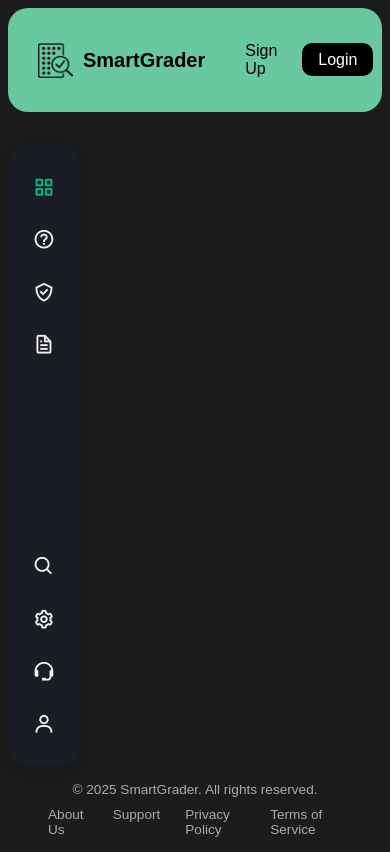
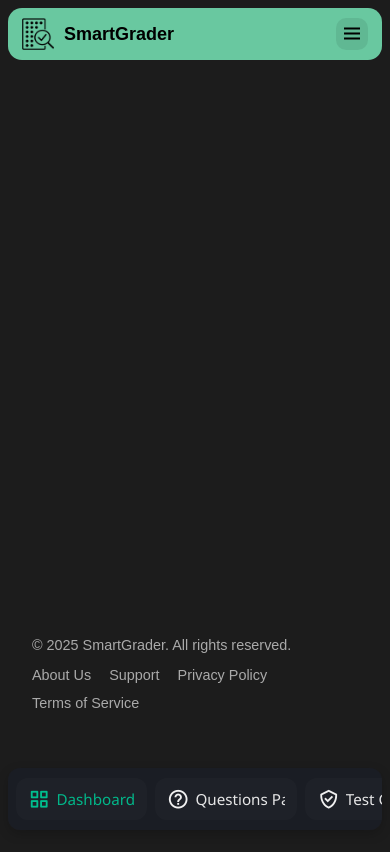
Before and after one commit to StoicaAndreiMarius/smartgrader, a Django app: page / in a window 390 px wide. After the commit the page ends 809 px from the top, so only its background shows below. Run offline with Django 5.2, Linux system fonts and the light colour scheme; parts of the project's set-up code (start-up, migrations or seed data) failed here and were passed over.

Commit message:
made sidebar, navbar and footer responsive (made footer responsive is an exageration since it displays kind of weird above the sidebar that actually becomes a bottom bar on smaller screens)

```diff
--- a/smartgrader_app/static/css/footer.css
+++ b/smartgrader_app/static/css/footer.css
@@ -69,3 +69,26 @@
     color: var(--text-secondary, #aaaaaa);
     font-size: 0.85em;
 }
+
+@media (max-width: 900px) {
+    .footer-content {
+        padding: 0 24px;
+    }
+}
+
+@media (max-width: 640px) {
+    .footer-content {
+        align-items: flex-start;
+        gap: 14px;
+    }
+
+    .footer-links {
+        flex-wrap: wrap;
+        gap: 12px 18px;
+    }
+
+    .footer-link-item,
+    .footer-copyright {
+        font-size: 0.9em;
+    }
+}
--- a/smartgrader_app/static/css/navbar.css
+++ b/smartgrader_app/static/css/navbar.css
@@ -1,11 +1,15 @@
 .navbar {
     background: #69c8a0;
-    width: auto;
+    width: 100%;
     padding: 18px 30px;
     border-radius: 20px;
     display: flex;
     justify-content: space-between;
     align-items: center;
+    gap: 16px;
+    box-sizing: border-box;
+    position: relative;
+    z-index: 100;
 }
 
 .logo-section {
@@ -31,6 +35,8 @@
     align-items: center;
     gap: 25px;
     list-style: none;
+    margin: 0;
+    padding: 0;
 }
 
 .signup-btn{
@@ -49,3 +55,129 @@
     padding: 8px 16px;
     border-radius: 10px;
 }
+
+.nav-toggle {
+    display: none;
+    align-items: center;
+    justify-content: center;
+    width: 36px;
+    height: 36px;
+    border-radius: 10px;
+    border: none;
+    background: rgba(0, 0, 0, 0.08);
+    color: #000;
+    cursor: pointer;
+    transition: background 0.2s ease, transform 0.2s ease;
+}
+
+.nav-toggle i {
+    font-size: 24px;
+    line-height: 1;
+}
+
+.nav-toggle:hover {
+    background: rgba(0, 0, 0, 0.14);
+}
+
+.nav-toggle:active {
+    transform: translateY(1px);
+}
+
+.nav-toggle:focus-visible {
+    outline: 2px solid #000;
+    outline-offset: 2px;
+}
+
+/* Responsive tweaks */
+@media (max-width: 900px) {
+    .navbar {
+        padding: 14px 18px;
+        flex-wrap: wrap;
+    }
+
+    .logo {
+        width: 32px;
+        height: 32px;
+    }
+
+    .brand {
+        font-size: 18px;
+    }
+
+    .menu {
+        gap: 16px;
+    }
+
+    .login-btn,
+    .signup-btn {
+        font-size: 15px;
+    }
+}
+
+@media (max-width: 820px) {
+    .navbar {
+        gap: 12px;
+    }
+
+    .nav-toggle {
+        display: inline-flex;
+    }
+
+    .menu {
+        position: absolute;
+        top: calc(100% + 8px);
+        right: 0;
+        left: auto;
+        display: none;
+        flex-direction: column;
+        align-items: stretch;
+        gap: 10px;
+        min-width: 50px;
+        padding: 12px 14px;
+        background: linear-gradient(135deg, #69c8a0, #52b88f);
+        border-radius: 14px;
+        box-shadow: 0 18px 40px rgba(0, 0, 0, 0.25);
+        text-align: right;
+    }
+
+    .navbar.menu-open .menu {
+        display: flex;
+    }
+
+    .menu {
+        justify-content: flex-start;
+    }
+
+    .login-btn {
+        padding: 8px 14px;
+    }
+
+    .signup-btn,
+    .login-btn {
+        font-size: 14px;
+        display: inline-block;
+        text-align: center;
+    }
+
+    .menu li {
+        width: 100%;
+    }
+}
+
+@media (max-width: 480px) {
+    .navbar {
+        align-items: center;
+        padding: 10px 14px;
+        gap: 10px;
+        border-radius: 14px;
+    }
+
+    .nav-toggle {
+        width: 32px;
+        height: 32px;
+    }
+
+    .login-btn {
+        padding: 8px 12px;
+    }
+}
--- a/smartgrader_app/static/css/sidebar.css
+++ b/smartgrader_app/static/css/sidebar.css
@@ -9,6 +9,7 @@
     display: flex;
     flex-direction: column;
     justify-content: space-between; /* Pushes top and bottom sections apart when tall enough */
+    gap: 10px;
     overflow: hidden;
     transition: width 0.25s ease, padding 0.25s ease;
 
@@ -36,6 +37,12 @@
     list-style: none;
     padding: 0;
     margin: 0;
+    display: flex;
+    flex-direction: column;
+    gap: 6px;
+}
+
+.sidebar .sidebar-section {
     display: flex;
     flex-direction: column;
     gap: 6px;
@@ -91,6 +98,86 @@
     pointer-events: auto;
 }
 
+/* Tablet adjustments */
+@media (max-width: 1024px) {
+    .sidebar {
+        top: 12px;
+        margin-top: 1.2em;
+    }
+}
+
+/* Mobile: convert sidebar into a bottom bar that stays open */
+@media (max-width: 768px) {
+    body {
+        padding-bottom: 110px; /* ensure content is not hidden behind the fixed bar */
+    }
+
+    .sidebar {
+        position: fixed;
+        bottom: 14px;
+        top: auto;
+        left: 50%;
+        transform: translateX(-50%);
+        width: calc(100% - 16px);
+        min-height: auto;
+        flex-direction: row;
+        flex-wrap: nowrap;
+        justify-content: flex-start;
+        align-items: center;
+        gap: 8px;
+        padding: 10px 8px;
+        border-radius: 12px;
+        z-index: 50;
+        overflow-x: auto;
+        scrollbar-width: none;
+        -ms-overflow-style: none;
+    }
+
+    .sidebar:hover {
+        width: calc(100% - 16px);
+        padding: 10px 8px;
+    }
+
+    .sidebar::-webkit-scrollbar {
+        display: none;
+    }
+
+    .sidebar .sidebar-section {
+        flex-direction: row;
+        width: auto;
+        gap: 8px;
+    }
+
+    .sidebar .nav-list {
+        flex-direction: row;
+        flex-wrap: nowrap;
+        justify-content: flex-start;
+        width: auto;
+        gap: 8px;
+    }
+
+    .sidebar .nav-link {
+        flex: 0 0 auto;
+        justify-content: center;
+        gap: 6px;
+        padding: 10px 12px;
+        font-size: 0.95rem;
+        background-color: rgba(255, 255, 255, 0.02);
+    }
+
+    .sidebar .nav-link i {
+        margin-right: 0;
+    }
+
+    .sidebar .nav-link span,
+    .sidebar:hover .nav-link span {
+        max-width: 90px;
+        opacity: 0.95;
+        transform: none;
+        pointer-events: auto;
+    }
+}
+
 /* Hover State */
 .sidebar .nav-link:hover {
     background-color: rgba(255, 255, 255, 0.05); /* Subtle hover background */
--- a/smartgrader_app/templates/base.html
+++ b/smartgrader_app/templates/base.html
@@ -1,6 +1,6 @@
 {% load static %}
 <!DOCTYPE html>
-<html lang="en" style="height: 100%;">
+<html lang="en" style="height: 100%; display: flex;">
 <head>
     <meta charset="UTF-8">
     <meta name="viewport" content="width=device-width, initial-scale=1.0">
@@ -14,7 +14,7 @@
     <link rel="stylesheet" href="{% static 'css/sidebar.css' %}">
     <title>{% block title %}SmartGrader{% endblock %}</title>
 </head>
-<body style="display: flex;flex-direction: column; height: 100%; background-color: #1c1c1c;">
+<body style="display: flex; flex-direction: column; background-color: #1c1c1c; flex-grow: 1;">
     {% include 'components/navbar.html' %}
     {% block content %}{% endblock %}
     {% include 'components/footer.html' %}
--- a/smartgrader_app/templates/components/navbar.html
+++ b/smartgrader_app/templates/components/navbar.html
@@ -5,8 +5,50 @@
         <span class="brand">SmartGrader</span>
     </div>
 
+    <button class="nav-toggle" type="button" aria-expanded="false" aria-label="Toggle navigation">
+        <i class='bx bx-menu'></i>
+    </button>
+
     <ul class="menu">
         <li><a href="{% url 'register' %}" class="signup-btn">Sign Up</a></li>
         <li><a href="{% url 'login' %}" class="login-btn">Login</a></li>
     </ul>
 </nav>
+
+<script>
+    document.addEventListener('DOMContentLoaded', function () {
+        const navbar = document.querySelector('.navbar');
+        const toggle = navbar?.querySelector('.nav-toggle');
+        const menu = navbar?.querySelector('.menu');
+
+        if (!navbar || !toggle || !menu) return;
+
+        const closeMenu = () => {
+            navbar.classList.remove('menu-open');
+            toggle.setAttribute('aria-expanded', 'false');
+        };
+
+        toggle.addEventListener('click', function (event) {
+            event.stopPropagation();
+            const isOpen = navbar.classList.toggle('menu-open');
+            toggle.setAttribute('aria-expanded', String(isOpen));
+        });
+
+        document.addEventListener('click', function (event) {
+            const target = event.target;
+            if (!navbar.contains(target)) {
+                closeMenu();
+            }
+        });
+
+        menu.querySelectorAll('a').forEach(function (link) {
+            link.addEventListener('click', closeMenu);
+        });
+
+        document.addEventListener('keydown', function (event) {
+            if (event.key === 'Escape') {
+                closeMenu();
+            }
+        });
+    });
+</script>
```
